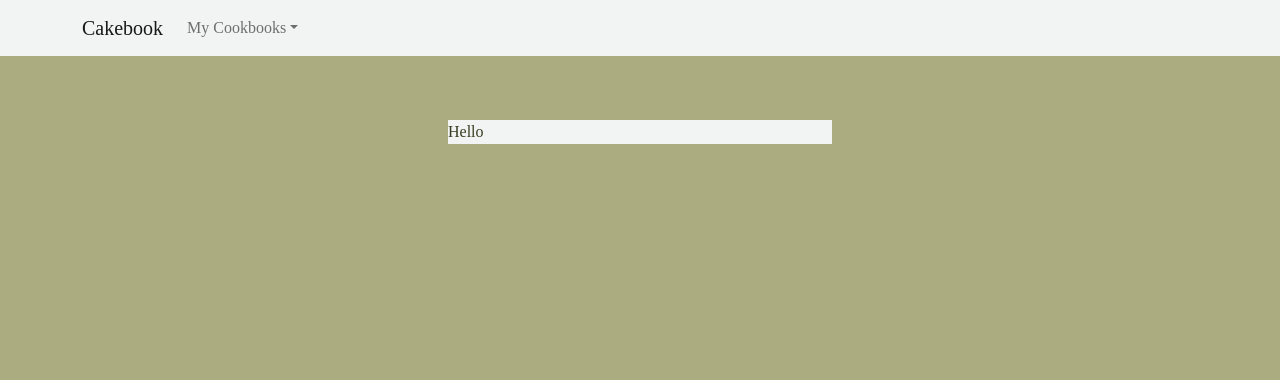
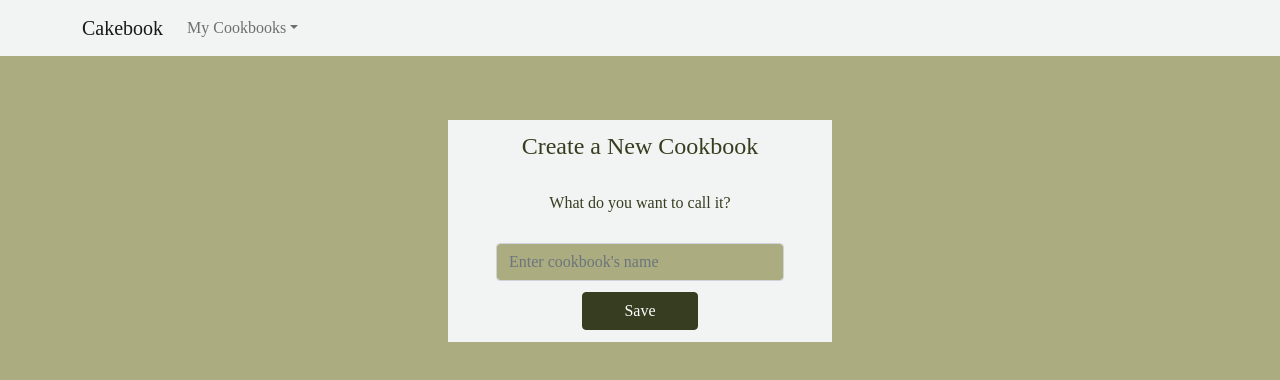
Before and after one commit to okasten-depaul/cakebook-frontend, a React (Create React App) app: page /cookbooks/new in a window 1280 px wide. Shown: the top 380 px of the page. Built offline with nearby package versions, Linux system fonts and the light colour scheme.

Commit message:
basic form, needs some more work

```diff
--- a/src/cookbook/CookbookForm.js
+++ b/src/cookbook/CookbookForm.js
@@ -1,7 +1,15 @@
+import Form from 'react-bootstrap/Form';
+import Button from 'react-bootstrap/Button';
+
 function CookbookForm() {
   return(
     <div className="centerContainer cookbookForm">
-      Hello
+      <h4 className="title">Create a New Cookbook</h4>
+      <p className="title">What do you want to call it?</p>
+      <Form className="formInput">
+        <Form.Control type="name" placeholder="Enter cookbook's name"/>
+        <Button variant="primary" type="submit">Save</Button>
+      </Form>
     </div>
   )
 }
--- a/src/custom.scss
+++ b/src/custom.scss
@@ -48,11 +48,12 @@ $font-family-sans-serif: Mate;
     max-width: 30%;
     max-height: 30%;
     margin-left: 35%;
-    min-height: 30%;
 }
 
 .title {
     text-align: center;
+    padding-top: 3%;
+    padding-bottom: 3%;
 }
 
 .centerItem {
@@ -63,3 +64,15 @@ $font-family-sans-serif: Mate;
 a {
     color: #373D20;
 }
+
+.formInput {
+    min-width: 75%;
+    align-self: center;
+}
+
+.btn {
+    margin-top: 4%;
+    min-width: 40%;
+    margin-bottom: 4%;
+    margin-left: 30%;
+}
```
